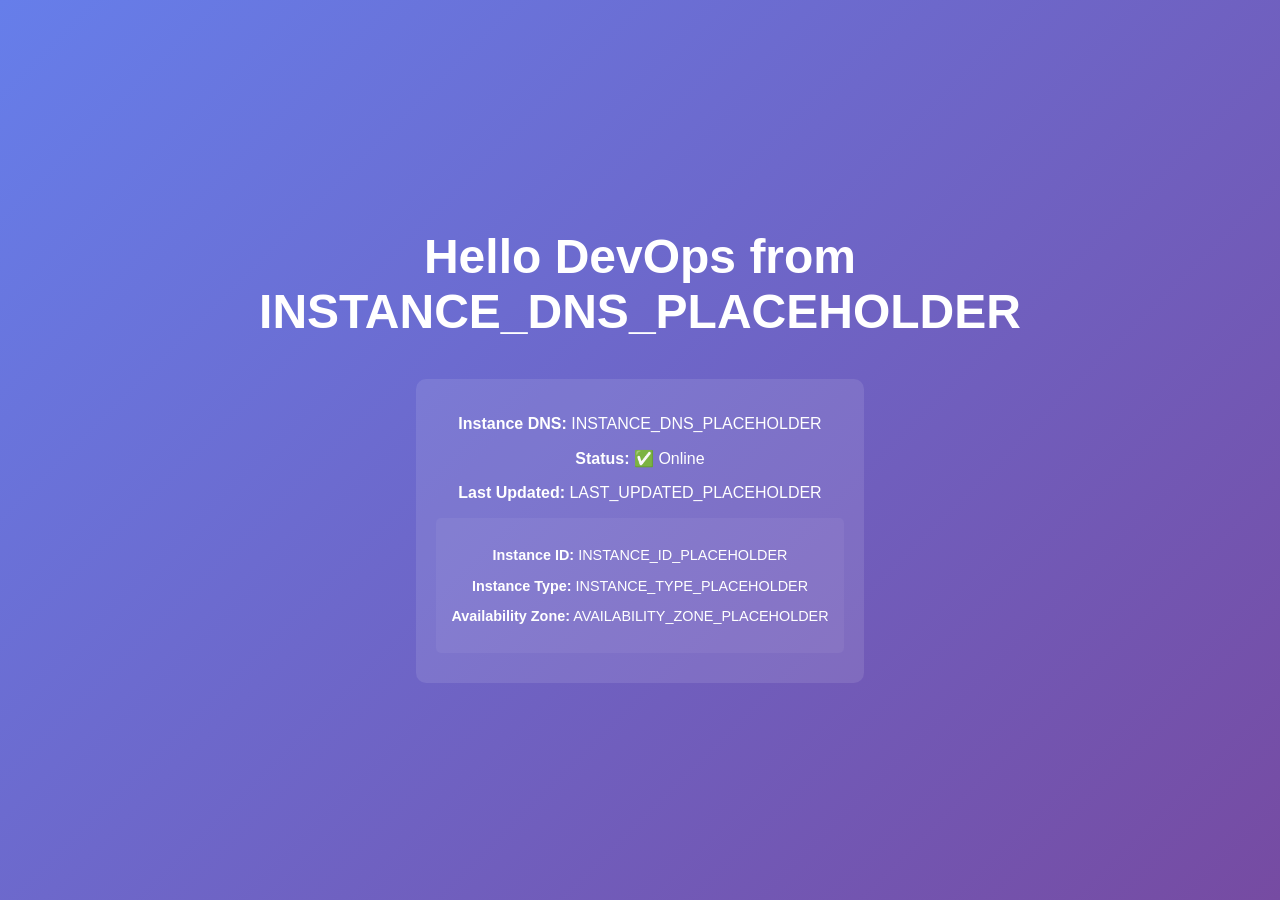
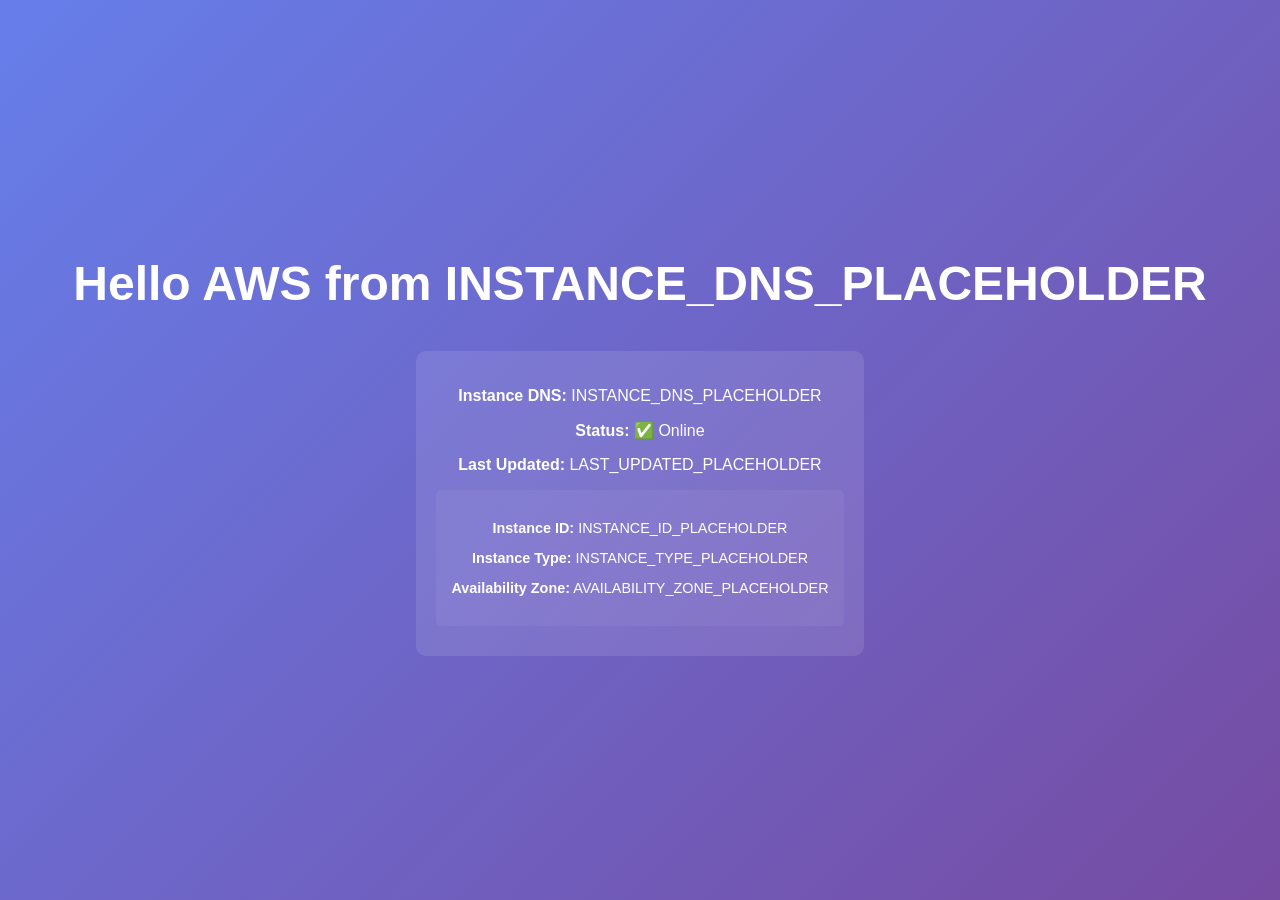
Before and after one commit to kishorekaventiqlab/mydevops08152025, a plain HTML site: page index.html in a window 1280 px wide. Drawn offline with Linux system fonts and the light colour scheme.

Commit message:
updating index.html file

```diff
--- a/index.html
+++ b/index.html
@@ -36,7 +36,7 @@
     </style>
 </head>
 <body>
-    <h1>Hello DevOps from INSTANCE_DNS_PLACEHOLDER</h1>
+    <h1>Hello AWS from INSTANCE_DNS_PLACEHOLDER</h1>
     <div class="dns-info">
         <p><strong>Instance DNS:</strong> INSTANCE_DNS_PLACEHOLDER</p>
         <p><strong>Status:</strong> ✅ Online</p>
```
